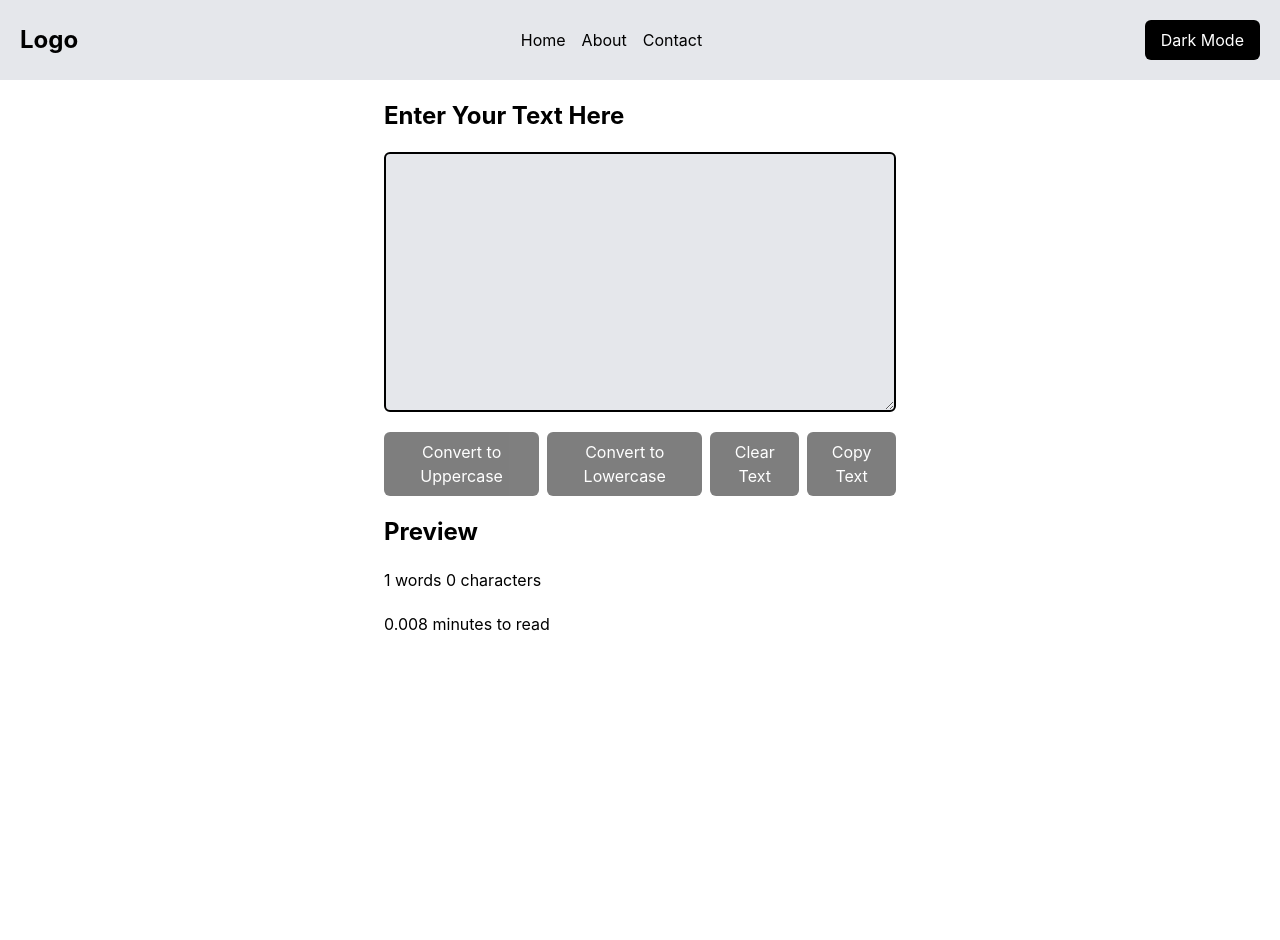
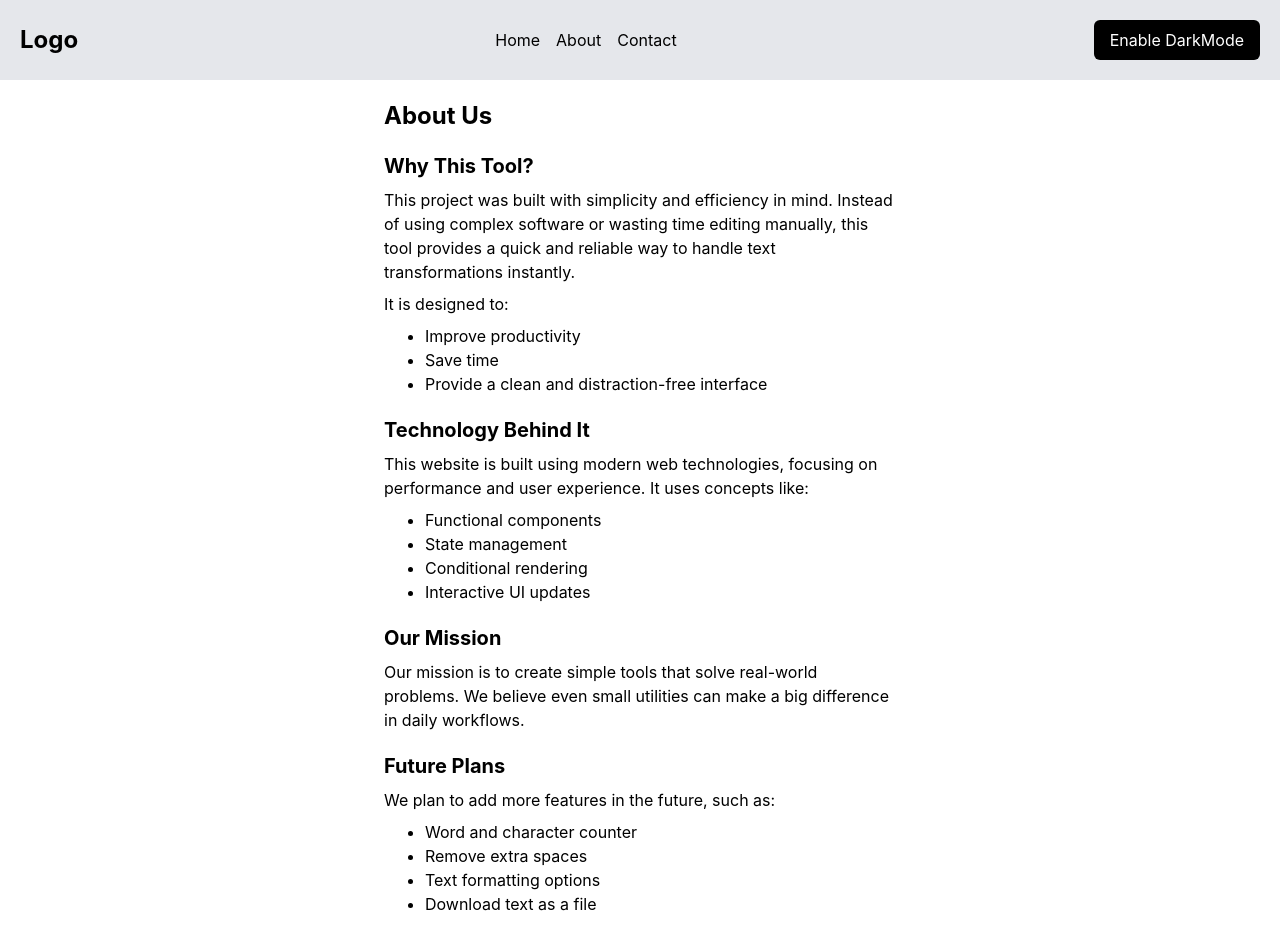
Before and after one commit to Muhammad-Nasar-Ullah/practiceProjectReact, a React (Vite) app: page /about in a window 1280 px wide. Shown: the top 940 px of the page. Before the commit the page ends 800 px from the top, so only its background shows below. Built offline with nearby package versions, Linux system fonts and the light colour scheme.

Commit message:
changed and corrected text manipulation and added about page

```diff
--- a/package.json
+++ b/package.json
@@ -11,7 +11,8 @@
   },
   "dependencies": {
     "react": "^19.1.1",
-    "react-dom": "^19.1.1"
+    "react-dom": "^19.1.1",
+    "react-router-dom": "^7.14.0"
   },
   "devDependencies": {
     "@eslint/js": "^9.36.0",
--- a/src/App.jsx
+++ b/src/App.jsx
@@ -2,6 +2,9 @@ import { useState } from 'react'
 import './App.css'
 import Navbar from './components/Navbar'
 import TextArea from './components/TextArea'
+import { BrowserRouter as Router, Routes, Route } from 'react-router-dom'
+import About from './components/About'
+import Contact from './components/Contact'
 
 function App() {
 
@@ -18,11 +21,16 @@ function App() {
   }
 
   return (
-    <>
+    <Router>
       <Navbar mode={mode} toggleMode={toggleMode} />
-      <TextArea mode={mode} />
-    </>
+      <Routes>
+        <Route path='/' element={<TextArea mode={mode} />} />
+        <Route path='/about' element={<About mode={mode} />} />
+        <Route path='/contact' element={<Contact mode={mode} />} />
+      </Routes>
+    </Router>
   )
+
 }
 
 export default App
--- /dev/null
+++ b/src/components/About.jsx
@@ -0,0 +1,62 @@
+import React from 'react'
+
+const About = ({ mode }) => {
+    return (
+        <div className='flex flex-col gap-5 w-[40%] mx-auto my-5'>
+            <h1 className={`text-2xl font-bold ${mode === 'dark' ? 'text-white' : 'text-black'}`}>About Us</h1>
+
+            <div className='flex flex-col gap-2'>
+                <h2 className={`text-xl font-bold ${mode === 'dark' ? 'text-white' : 'text-black'}`}>Why This Tool?</h2>
+                <p className={`${mode === 'dark' ? 'text-white' : 'text-black'}`}>This project was built with simplicity and efficiency in mind. Instead of using complex software or wasting time editing manually, this tool provides a quick and reliable way to handle text transformations instantly.</p>
+                <p className={`${mode === 'dark' ? 'text-white' : 'text-black'}`}>It is designed to:</p>
+                <div className='flex flex-col ml-[8%] gap-2'>
+                    <ul className={`${mode === 'dark' ? 'text-white' : 'text-black'}`}>
+                        <li className={`${mode === 'dark' ? 'text-white' : 'text-black'}`} style={{ listStyleType: 'disc' }}>Improve productivity</li>
+                        <li className={`${mode === 'dark' ? 'text-white' : 'text-black'}`} style={{ listStyleType: 'disc' }}>Save time</li>
+                        <li className={`${mode === 'dark' ? 'text-white' : 'text-black'}`} style={{ listStyleType: 'disc' }}>Provide a clean and distraction-free interface</li>
+                    </ul>
+                </div>
+            </div>
+
+            <div className='flex flex-col gap-2'>
+                <h2 className={`text-xl font-bold ${mode === 'dark' ? 'text-white' : 'text-black'}`}>Technology Behind It</h2>
+                <p className={`${mode === 'dark' ? 'text-white' : 'text-black'}`}>This website is built using modern web technologies, focusing on performance and user experience. It uses concepts like:</p>
+                <div className='flex flex-col ml-[8%] gap-2'>
+                    <ul className={`${mode === 'dark' ? 'text-white' : 'text-black'}`}>
+                        <li className={`${mode === 'dark' ? 'text-white' : 'text-black'}`} style={{ listStyleType: 'disc' }}>Functional components</li>
+                        <li className={`${mode === 'dark' ? 'text-white' : 'text-black'}`} style={{ listStyleType: 'disc' }}>State management</li>
+                        <li className={`${mode === 'dark' ? 'text-white' : 'text-black'}`} style={{ listStyleType: 'disc' }}>Conditional rendering</li>
+                        <li className={`${mode === 'dark' ? 'text-white' : 'text-black'}`} style={{ listStyleType: 'disc' }}>Interactive UI updates</li>
+                    </ul>
+                </div>
+            </div>
+
+            <div className='flex flex-col gap-2'>
+                <h2 className={`text-xl font-bold ${mode === 'dark' ? 'text-white' : 'text-black'}`}>Our Mission</h2>
+                <p className={`${mode === 'dark' ? 'text-white' : 'text-black'}`}>Our mission is to create simple tools that solve real-world problems. We believe even small utilities can make a big difference in daily workflows.</p>
+            </div>
+
+            <div className='flex flex-col gap-2'>
+                <h2 className={`text-xl font-bold ${mode === 'dark' ? 'text-white' : 'text-black'}`}>Future Plans</h2>
+                <p className={`${mode === 'dark' ? 'text-white' : 'text-black'}`}>We plan to add more features in the future, such as:</p>
+                <div className='flex flex-col ml-[8%] gap-2'>
+                    <ul className={`${mode === 'dark' ? 'text-white' : 'text-black'}`}>
+                        <li className={`${mode === 'dark' ? 'text-white' : 'text-black'}`} style={{ listStyleType: 'disc' }}>Word and character counter</li>
+                        <li className={`${mode === 'dark' ? 'text-white' : 'text-black'}`} style={{ listStyleType: 'disc' }}>Remove extra spaces</li>
+                        <li className={`${mode === 'dark' ? 'text-white' : 'text-black'}`} style={{ listStyleType: 'disc' }}>Text formatting options</li>
+                        <li className={`${mode === 'dark' ? 'text-white' : 'text-black'}`} style={{ listStyleType: 'disc' }}>Download text as a file</li>
+                    </ul>
+                </div>
+            </div>
+
+            <div className='flex flex-col gap-2'>
+                <h2 className={`text-xl font-bold ${mode === 'dark' ? 'text-white' : 'text-black'}`}>Thank You</h2>
+                <p className={`${mode === 'dark' ? 'text-white' : 'text-black'}`}>Thank you for using our tool. Your support motivates us to build more helpful and efficient applications.</p>
+            </div>
+
+
+        </div>
+    )
+}
+
+export default About
--- /dev/null
+++ b/src/components/Contact.jsx
@@ -0,0 +1,9 @@
+import React from 'react'
+
+const Contact = () => {
+    return (
+        <div>Contact</div>
+    )
+}
+
+export default Contact
--- a/src/components/Navbar.jsx
+++ b/src/components/Navbar.jsx
@@ -1,15 +1,17 @@
 import React from 'react'
+
+import { Link } from 'react-router-dom'
 
 const Navbar = ({ mode, toggleMode }) => {
     return (
         <div className={`px-5 py-5 flex justify-between items-center ${mode === 'dark' ? 'bg-gray-800' : 'bg-gray-200'}`}>
             <h2 className={`text-2xl font-bold ${mode === 'dark' ? 'text-white' : 'text-black'}`}>Logo</h2>
             <ul className='flex gap-4'>
-                <li className={`${mode === 'dark' ? 'text-white' : 'text-black'}`}>Home</li>
-                <li className={`${mode === 'dark' ? 'text-white' : 'text-black'}`}>About</li>
-                <li className={`${mode === 'dark' ? 'text-white' : 'text-black'}`}>Contact</li>
+                <li className={`${mode === 'dark' ? 'text-white' : 'text-black'}`}><Link to='/'>Home</Link></li>
+                <li className={`${mode === 'dark' ? 'text-white' : 'text-black'}`}><Link to='/about'>About</Link></li>
+                <li className={`${mode === 'dark' ? 'text-white' : 'text-black'}`}><Link to='/contact'>Contact</Link></li>
             </ul>
-            <button onClick={toggleMode} className={`px-4 py-2 rounded-md ${mode === 'light' ? 'bg-black text-white' : 'bg-white text-black'}`} style={{ cursor: 'pointer' }}>{mode === 'light' ? 'Dark Mode' : 'Light Mode'}</button>
+            <button onClick={toggleMode} className={`px-4 py-2 rounded-md ${mode === 'light' ? 'bg-black text-white' : 'bg-white text-black'}`} style={{ cursor: 'pointer' }}>{mode === 'light' ? 'Enable DarkMode' : 'Enable LightMode'}</button>
         </div>
     )
 }
--- a/src/components/TextArea.jsx
+++ b/src/components/TextArea.jsx
@@ -6,6 +6,8 @@ const TextArea = ({ mode }) => {
         text,
         copybtn,
         clearbtn,
+        upercasebtn,
+        lowercasebtn,
         disablebtn,
         handleOnChange,
         handleUpClick,
@@ -14,6 +16,9 @@ const TextArea = ({ mode }) => {
         handleCopyClick
     } = FunctionsOfTextArea();
 
+    let totalwords = text.split(' ').filter(word => word !== '').length;
+    let time = (3.3 * totalwords) / 60;
+
     return (
         <div className='flex flex-col gap-5 w-[40%] mx-auto my-5'>
             <h2 className={`text-2xl font-bold ${mode === 'dark' ? 'text-white' : 'text-black'}`}>Enter Your Text Here</h2>
@@ -21,15 +26,15 @@ const TextArea = ({ mode }) => {
             <textarea name="" id="" value={text} onChange={handleOnChange} cols="30" rows="10" className={`border-2 border-black rounded-md p-2 ${mode === 'dark' ? 'bg-gray-800 text-white' : 'bg-gray-200 text-black'}`}></textarea>
 
             <div className='flex gap-2'>
-                <button onClick={handleUpClick} disabled={disablebtn} className={`px-4 py-2 rounded-md ${mode === 'light' ? 'bg-black text-white' : 'bg-white text-black'} ${disablebtn ? 'opacity-50' : ''}`} style={{ cursor: disablebtn ? 'not-allowed' : 'pointer' }}>Convert to Uppercase</button>
-                <button onClick={handleLowClick} disabled={disablebtn} className={`px-4 py-2 rounded-md ${mode === 'light' ? 'bg-black text-white' : 'bg-white text-black'} ${disablebtn ? 'opacity-50' : ''}`} style={{ cursor: disablebtn ? 'not-allowed' : 'pointer' }}>Convert to Lowercase</button>
+                <button onClick={handleUpClick} disabled={disablebtn} className={`px-4 py-2 rounded-md ${mode === 'light' ? 'bg-black text-white' : 'bg-white text-black'} ${disablebtn ? 'opacity-50' : ''}`} style={{ cursor: disablebtn ? 'not-allowed' : 'pointer' }}>{upercasebtn}</button>
+                <button onClick={handleLowClick} disabled={disablebtn} className={`px-4 py-2 rounded-md ${mode === 'light' ? 'bg-black text-white' : 'bg-white text-black'} ${disablebtn ? 'opacity-50' : ''}`} style={{ cursor: disablebtn ? 'not-allowed' : 'pointer' }}>{lowercasebtn}</button>
                 <button onClick={handleClearClick} disabled={disablebtn} className={`px-4 py-2 rounded-md ${mode === 'light' ? 'bg-black text-white' : 'bg-white text-black'} ${disablebtn ? 'opacity-50' : ''}`} style={{ cursor: disablebtn ? 'not-allowed' : 'pointer' }}>{clearbtn}</button>
                 <button onClick={handleCopyClick} disabled={disablebtn} className={`px-4 py-2 rounded-md ${mode === 'light' ? 'bg-black text-white' : 'bg-white text-black'} ${disablebtn ? 'opacity-50' : ''}`} style={{ cursor: disablebtn ? 'not-allowed' : 'pointer' }}>{copybtn}</button>
             </div>
 
             <h1 className={`text-2xl font-bold ${mode === 'dark' ? 'text-white' : 'text-black'}`}>Preview</h1>
-            <p className={`${mode === 'dark' ? 'text-white' : 'text-black'}`}>{text.split(' ').length} words {text.length} characters</p>
-            <p className={`${mode === 'dark' ? 'text-white' : 'text-black'}`}>{0.008 * text.split(' ').length} minutes to read</p>
+            <p className={`${mode === 'dark' ? 'text-white' : 'text-black'}`}>{totalwords} words {text.length} characters</p >
+            <p className={`${mode === 'dark' ? 'text-white' : 'text-black'}`}>{time} minutes to read</p>
 
         </div>
     )
--- a/src/functions/FunctionsOfTextArea.js
+++ b/src/functions/FunctionsOfTextArea.js
@@ -3,6 +3,8 @@ import { useState, useEffect } from 'react';
 export const FunctionsOfTextArea = () => {
     const [copybtn, setCopybtn] = useState('Copy Text')
     const [clearbtn, setClearbtn] = useState('Clear Text')
+    const [upercasebtn, setUpercasebtn] = useState('Convert to Uppercase')
+    const [lowercasebtn, setLowercasebtn] = useState('Convert to Lowercase')
     const [disablebtn, setDisablebtn] = useState(true)
     const [text, setText] = useState("")
 
@@ -12,10 +14,18 @@ export const FunctionsOfTextArea = () => {
 
     const handleUpClick = () => {
         setText(text.toUpperCase())
+        setUpercasebtn('Converted')
+        setTimeout(() => {
+            setUpercasebtn('Convert to Uppercase')
+        }, 1000)
     }
 
     const handleLowClick = () => {
         setText(text.toLowerCase())
+        setLowercasebtn('Converted')
+        setTimeout(() => {
+            setLowercasebtn('Convert to Lowercase')
+        }, 1000)
     }
 
     const handleClearClick = () => {
@@ -46,6 +56,8 @@ export const FunctionsOfTextArea = () => {
         text,
         copybtn,
         clearbtn,
+        upercasebtn,
+        lowercasebtn,
         disablebtn,
         handleOnChange,
         handleUpClick,
```
Also changed, not shown: 1 other file (tests, documents, lock files or other folders).
